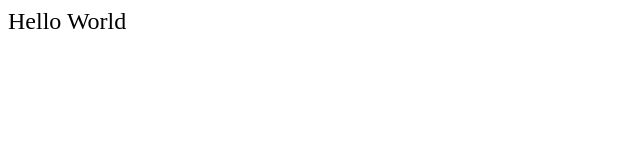
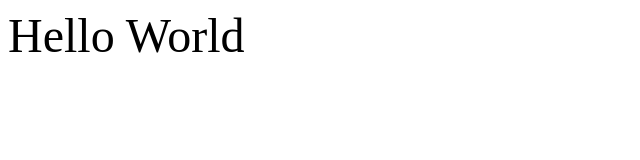
Before and after one commit to aarrigg/lemon, a plain HTML site: page index.html in a window 1280 px wide. Shown: the whole page, without its empty margins (0-640 px from the left). Drawn offline with Linux system fonts and the light colour scheme.

Commit message:
Update index.html

```diff
--- a/index.html
+++ b/index.html
@@ -1,3 +1,3 @@
-<font size="5">
+<font size="10">
     Hello World
 </font>
```
